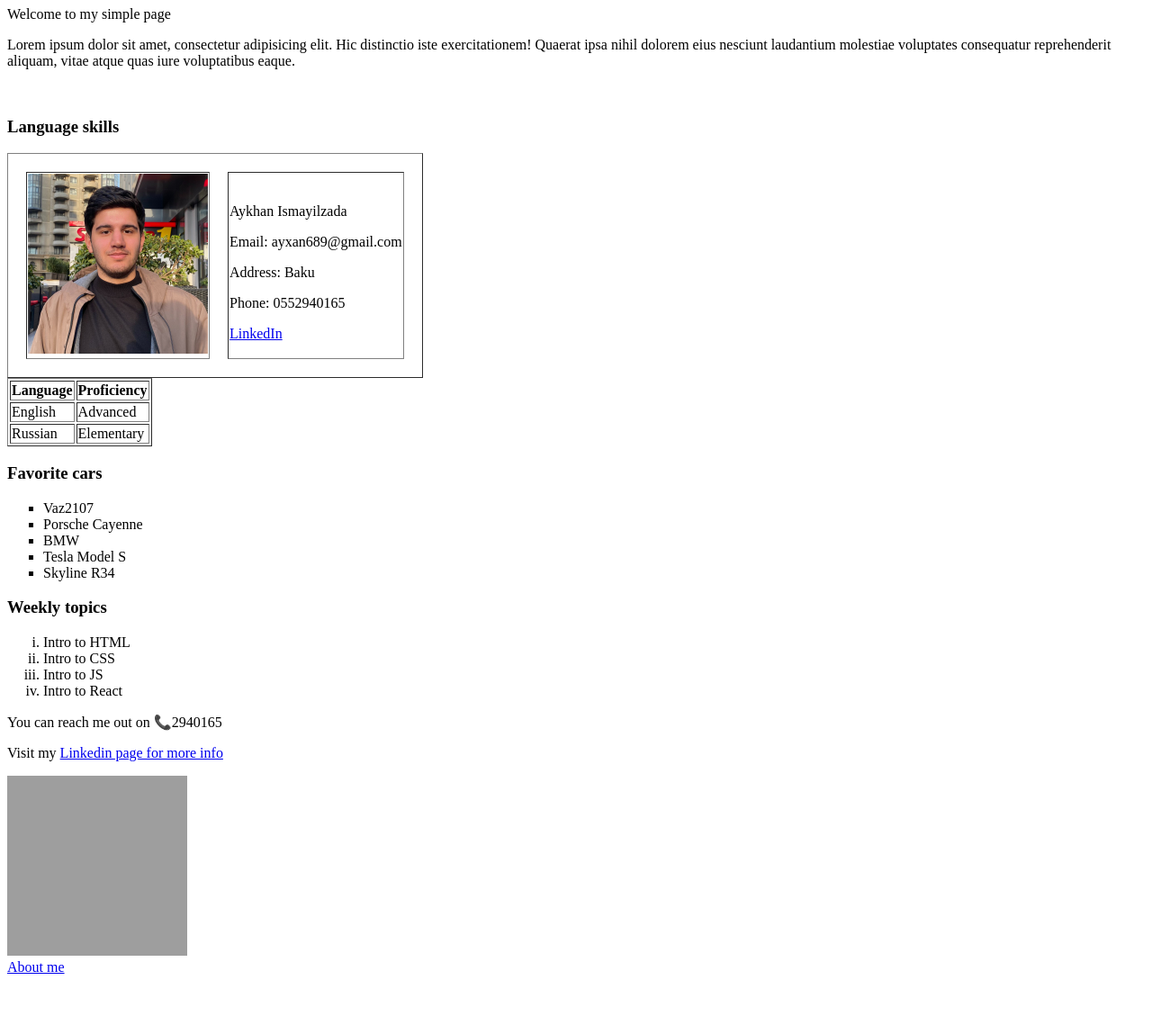
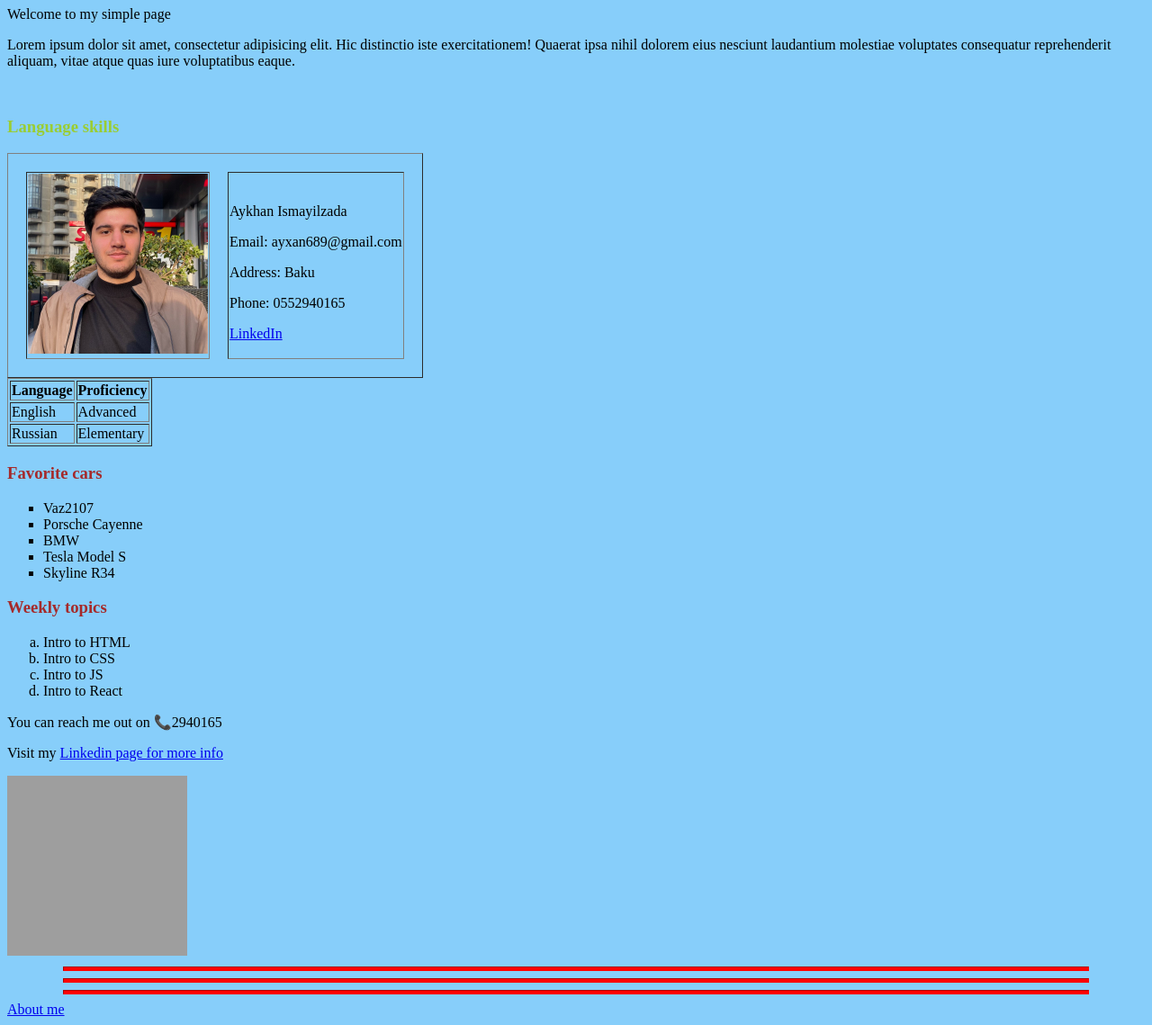
Before and after one commit to aykhansm/webmobile, a plain HTML site: page index.html in a window 1280 px wide. Shown: the part 73-1212 px from the top of the page at 90% size. Before the commit the page ends 1165 px from the top, so only its background shows below. Drawn offline with Linux system fonts and the light colour scheme; grey boxes are pictures that could not be loaded.

Commit message:
3rd week 1st classwork

```diff
--- /dev/null
+++ b/assets/css/style.css
@@ -0,0 +1,24 @@
+body{
+    background-color:lightskyblue;
+}
+
+hr{
+    width: 90%;
+    height: 3px;
+    background-color: red;
+    border-color: red;
+}
+
+
+h3{
+    color: brown;
+}
+
+.title1{
+    color: yellowgreen;
+}
+
+ol li{
+    list-style-type: lower-alpha;
+
+}
--- a/index.html
+++ b/index.html
@@ -6,6 +6,7 @@
     <meta name="description" content="My First Web Page">
     <meta name="viewport" content="width=device-width, initial-scale=1.0">
     <link rel="icon" type="image/x-icon" href="./assets/icons/favicon.ico">
+    <link rel="stylesheet" href="./assets/css/style.css">
     <title>My First Lovely Page</title>
 </head>
 <body>
@@ -14,7 +15,7 @@
 <p>Lorem ipsum dolor sit amet, consectetur adipisicing elit. Hic distinctio iste exercitationem! Quaerat ipsa nihil dolorem eius nesciunt laudantium molestiae voluptates consequatur reprehenderit aliquam, vitae atque quas iure voluptatibus eaque.</p>
 
 <br>
- <h3>Language skills</h3>
+ <h3 class="title1">Language skills</h3>
 <table cellspacing="20px" border="1">
     <tr>
         <td>
@@ -60,7 +61,11 @@
  <p>You can reach me out on 📞2940165</p>
  <p>Visit my <a href="https://www.linkedin.com/in/aykhansm" target="_blank">Linkedin page for more info</a></p>
  <img src="https://picsum.photos/200" alt="No photos are found">
-<br>
+
+<hr>
+<hr>
+<hr>
+
  <a href="./public/about.html">About me</a>
 </body>
 </html>
```
Also changed, not shown: public/qa.html (+1 -1 lines).
